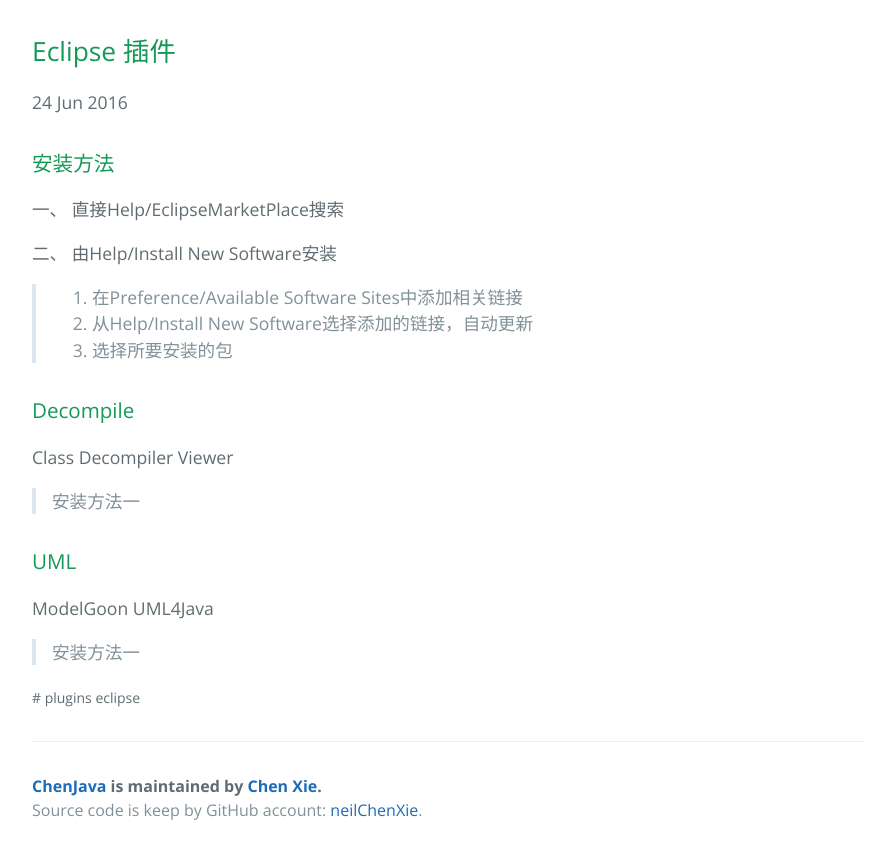
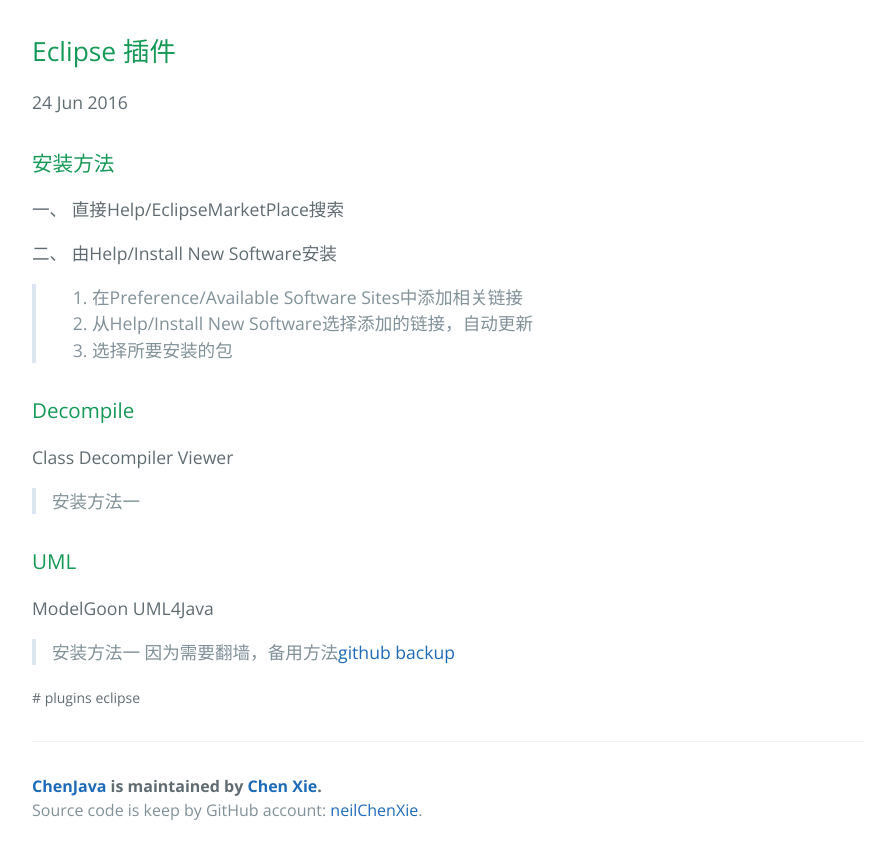
Before and after one commit to neilChenXie/ChenJava, a Jekyll site: the page built from _posts/eclipse/2016-06-24-eclipse_plugins.md, in a window 1280 px wide. Shown: the top 859 px of the page, without its empty margins (192-1087 px from the left). Built offline with Jekyll 4.4.1, drawn with Linux system fonts in a browser that asks for light colours.

Commit message:
modified:   _posts/eclipse/2016-06-24-eclipse_plugins.md

```diff
--- a/_posts/eclipse/2016-06-24-eclipse_plugins.md
+++ b/_posts/eclipse/2016-06-24-eclipse_plugins.md
@@ -28,3 +28,4 @@ Class Decompiler Viewer
 ModelGoon UML4Java
 
 > 安装方法一
+> 因为需要翻墙，备用方法[github backup](https://github.com/neilChenXie/ChenJava/tree/master/eclipse_plugins)
```
